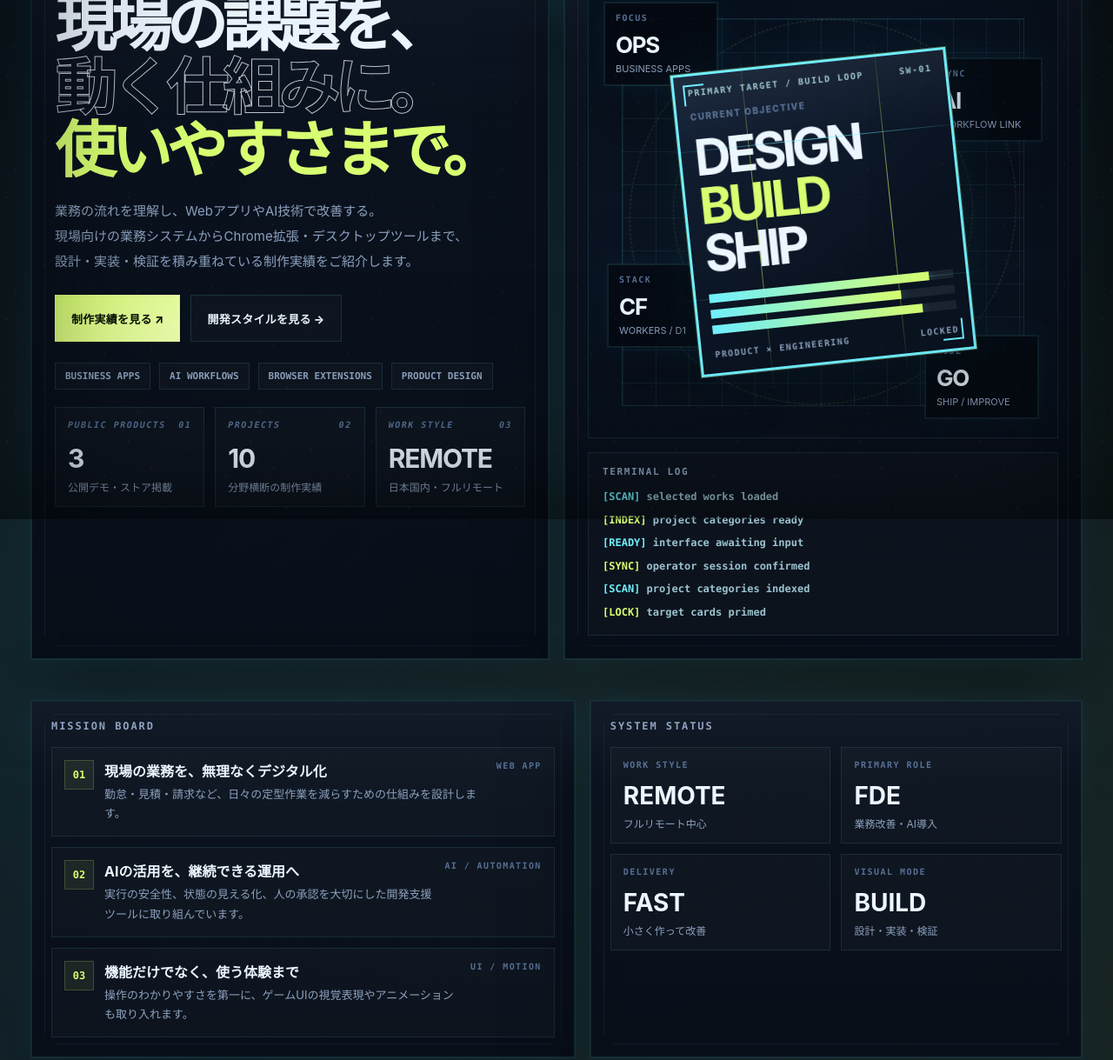
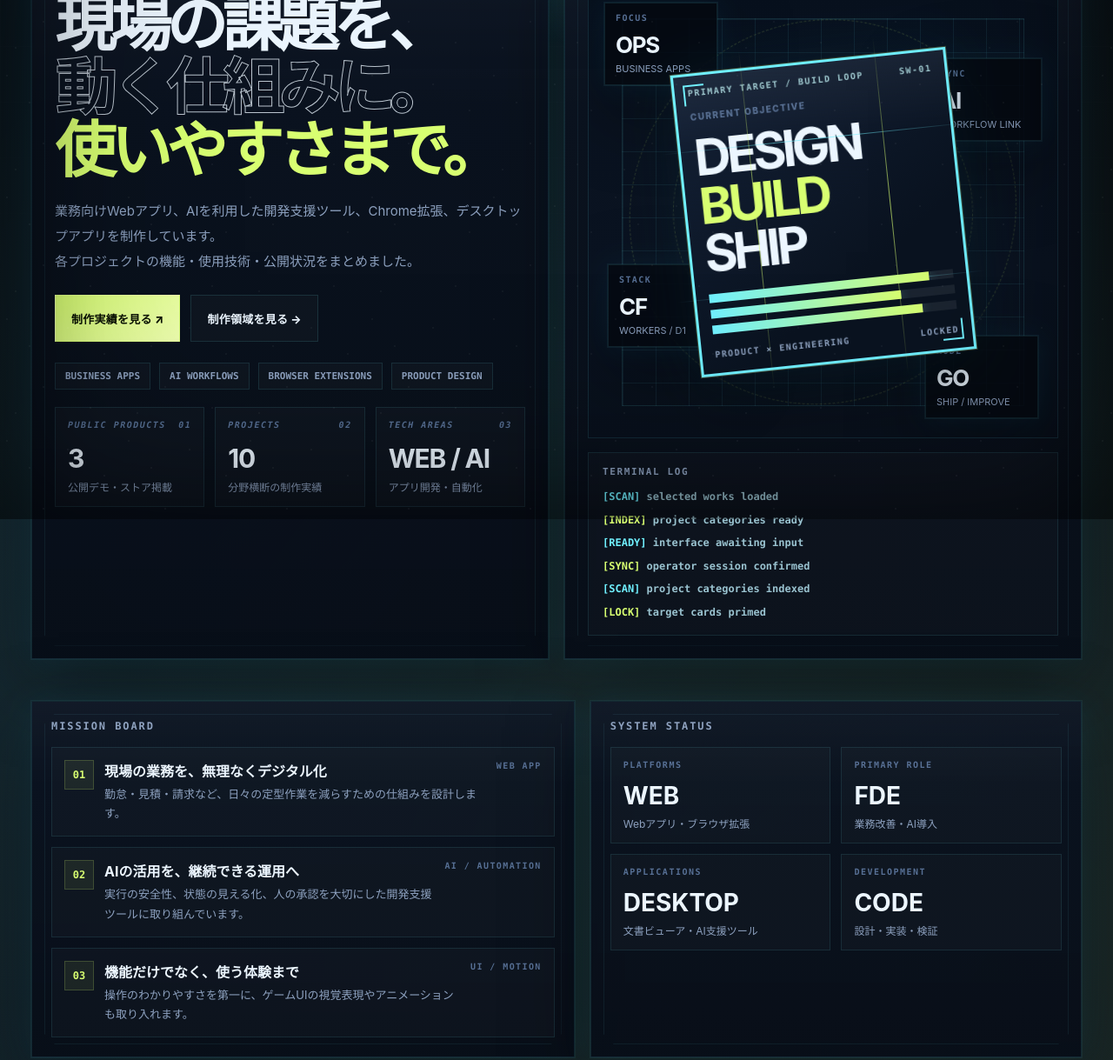
Before and after one commit to satoruterashima/portfolio, a plain HTML site: page game-ui/index.html in a window 1280 px wide. Shown: the part 203-1422 px from the top of the page at 87% size. Drawn offline with Linux system fonts and the light colour scheme; animation ran at ten frames a second.

Commit message:
Refine portfolio copy to focus on work and remove remote and self-promotional phrasing

```diff
--- a/game-ui/index.html
+++ b/game-ui/index.html
@@ -243,16 +243,16 @@
       <div class="hero-left reveal">
         <div class="section-kicker"><span class="status-led"></span> PORTFOLIO INTERFACE / TACTICAL MODE</div>
         <h1 id="heroTitle">現場の課題を、<br><span class="stroke">動く仕組みに。</span><br><span class="accent">使いやすさまで。</span></h1>
-        <p class="hero-lede">業務の流れを理解し、WebアプリやAI技術で改善する。<br>現場向けの業務システムからChrome拡張・デスクトップツールまで、<br>設計・実装・検証を積み重ねている制作実績をご紹介します。</p>
+        <p class="hero-lede">業務向けWebアプリ、AIを利用した開発支援ツール、Chrome拡張、デスクトップアプリを制作しています。<br>各プロジェクトの機能・使用技術・公開状況をまとめました。</p>
         <div class="hero-actions">
           <a class="button primary" href="#work">制作実績を見る ↗</a>
-          <a class="button secondary" href="#about">開発スタイルを見る →</a>
+          <a class="button secondary" href="#about">制作領域を見る →</a>
         </div>
         <div class="hero-tags"><span>BUSINESS APPS</span><span>AI WORKFLOWS</span><span>BROWSER EXTENSIONS</span><span>PRODUCT DESIGN</span></div>
         <div class="hero-telemetry">
           <div class="telemetry"><span><i>PUBLIC PRODUCTS</i><i>01</i></span><b class="count" data-value="3">3</b><small>公開デモ・ストア掲載</small></div>
           <div class="telemetry"><span><i>PROJECTS</i><i>02</i></span><b class="count" data-value="10">10</b><small>分野横断の制作実績</small></div>
-          <div class="telemetry"><span><i>WORK STYLE</i><i>03</i></span><b>REMOTE</b><small>日本国内・フルリモート</small></div>
+          <div class="telemetry"><span><i>TECH AREAS</i><i>03</i></span><b>WEB / AI</b><small>アプリ開発・自動化</small></div>
         </div>
       </div>
 
@@ -301,10 +301,10 @@
       <article class="data-panel">
         <h3>SYSTEM STATUS</h3>
         <div class="stat-grid">
-          <div class="stat-cell"><span>WORK STYLE</span><b>REMOTE</b><small>フルリモート中心</small></div>
+          <div class="stat-cell"><span>PLATFORMS</span><b>WEB</b><small>Webアプリ・ブラウザ拡張</small></div>
           <div class="stat-cell"><span>PRIMARY ROLE</span><b>FDE</b><small>業務改善・AI導入</small></div>
-          <div class="stat-cell"><span>DELIVERY</span><b>FAST</b><small>小さく作って改善</small></div>
-          <div class="stat-cell"><span>VISUAL MODE</span><b>BUILD</b><small>設計・実装・検証</small></div>
+          <div class="stat-cell"><span>APPLICATIONS</span><b>DESKTOP</b><small>文書ビューア・AI支援ツール</small></div>
+          <div class="stat-cell"><span>DEVELOPMENT</span><b>CODE</b><small>設計・実装・検証</small></div>
         </div>
       </article>
     </section>
@@ -413,15 +413,15 @@
 
     <section class="section container" id="about" aria-labelledby="aboutTitle">
       <div class="about-grid">
-        <article class="card about-panel reveal"><div class="badge">OPERATOR PROFILE / SATO WORKS</div><h2 id="aboutTitle">技術も、演出も、<br>使いやすさも。</h2><p>ソフトウェア開発を軸に、業務システムや個人開発プロダクトに取り組んでいます。AIを開発の道具として活用しながら、設計・実装・検証まで手を動かすスタイルです。</p><p>小さく作って改善を重ねる実務性と、見た目や操作体験の楽しさ。その両立を意識してプロダクトを作っています。</p><div class="meta-grid"><div class="meta-cell"><span>BASED IN</span><b>JAPAN</b></div><div class="meta-cell"><span>FOCUS</span><b>PRODUCT × ENGINEERING</b></div><div class="meta-cell"><span>STYLE</span><b>Small start,<br>fast improve</b></div><div class="meta-cell"><span>MEDIA</span><b><a href="https://tera-imakara.com/" target="_blank" rel="noopener noreferrer">SATO LAB ↗</a></b></div></div></article>
-        <article class="card about-panel reveal"><div class="section-index">BUILD LOOP / HOW I WORK</div><div class="timeline"><div class="step"><div class="n">01</div><div><b>課題を整理する</b><p>必要な画面や機能を見極め、情報の優先順位を整理して構成を作ります。</p></div></div><div class="step"><div class="n">02</div><div><b>まず動くものを作る</b><p>素早くデモを用意し、実際の操作感を見ながら方向性を固めます。</p></div></div><div class="step"><div class="n">03</div><div><b>改善を回し続ける</b><p>UI・運用・体験を磨きながら、長く使えるプロダクトへ育てます。</p></div></div></div></article>
+        <article class="card about-panel reveal"><div class="badge">DEVELOPMENT FIELDS / SATO WORKS</div><h2 id="aboutTitle">業務システムから、<br>AIツールまで。</h2><p>勤怠管理や帳票発行などの業務アプリに加え、AI・開発支援ツール、Chrome拡張、デスクトップアプリを制作しています。</p><p>公開済みの作品にはデモや配布先へのリンクを掲載しています。開発中のプロジェクトについても、現在の実装・検証状況を記載しています。</p><div class="meta-grid"><div class="meta-cell"><span>BASED IN</span><b>JAPAN</b></div><div class="meta-cell"><span>FOCUS</span><b>PRODUCT × ENGINEERING</b></div><div class="meta-cell"><span>PLATFORMS</span><b>Web / Desktop</b></div><div class="meta-cell"><span>MEDIA</span><b><a href="https://tera-imakara.com/" target="_blank" rel="noopener noreferrer">SATO LAB ↗</a></b></div></div></article>
+        <article class="card about-panel reveal"><div class="section-index">DEVELOPMENT AREAS / 対応工程</div><div class="timeline"><div class="step"><div class="n">01</div><div><b>課題整理・要件定義</b><p>業務の流れや必要な機能を整理し、画面・データの要件をまとめます。</p></div></div><div class="step"><div class="n">02</div><div><b>設計・実装</b><p>Webアプリや拡張機能などの画面と処理を設計・開発します。</p></div></div><div class="step"><div class="n">03</div><div><b>検証・ドキュメント</b><p>機能や操作を確認し、必要な修正や仕様・操作資料の整備を行います。</p></div></div></div></article>
       </div>
     </section>
 
     <section class="section container" id="contact" aria-labelledby="contactTitle">
       <div class="contact-grid">
         <article class="contact-panel reveal"><div class="section-index">04 / OPEN COMMUNICATION CHANNEL</div><h2 class="contact-title" id="contactTitle">次の課題を、<br><em>使える仕組みに。</em></h2><p>業務改善アプリの制作、AI活用・自動化、既存ツールの見直しなど。課題の整理から相談できます。</p><div class="contact-actions"><a class="button primary" href="mailto:contact@tera-imakara.com?subject=SATO%20Works%E3%81%B8%E3%81%AE%E3%81%94%E7%9B%B8%E8%AB%87">メールで相談する ↗</a><a class="button secondary top-jump" href="#top">トップに戻る ↑</a></div></article>
-        <article class="contact-panel contact-side reveal"><h3>CHANNEL DATA</h3><a class="mail-link" href="mailto:contact@tera-imakara.com">contact@tera-imakara.com</a><div class="contact-list"><div><span>WORK STYLE</span><b>フルリモート中心 / 業務改善・AI導入エンジニア</b></div><div><span>SUITABLE MISSIONS</span><b>Webアプリ、業務自動化、AIワークフロー、プロダクト改善</b></div><div><span>DEVELOPMENT POLICY</span><b>小さく動かして検証し、運用を見据えて改善する開発スタイル</b></div></div></article>
+        <article class="contact-panel contact-side reveal"><h3>CHANNEL DATA</h3><a class="mail-link" href="mailto:contact@tera-imakara.com">contact@tera-imakara.com</a><div class="contact-list"><div><span>FIELD</span><b>業務システム / AI導入・開発支援</b></div><div><span>SUITABLE MISSIONS</span><b>Webアプリ、業務自動化、AIワークフロー、プロダクト改善</b></div><div><span>DEVELOPMENT SCOPE</span><b>課題整理・要件定義・設計・実装・検証</b></div></div></article>
       </div>
     </section>
   </main>
```
Also changed, not shown: 1 other file.
